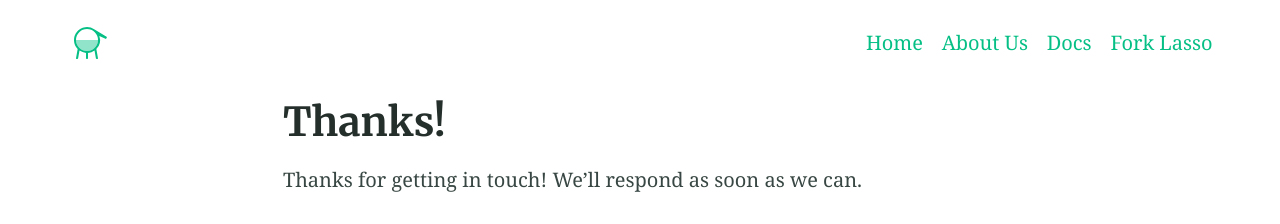
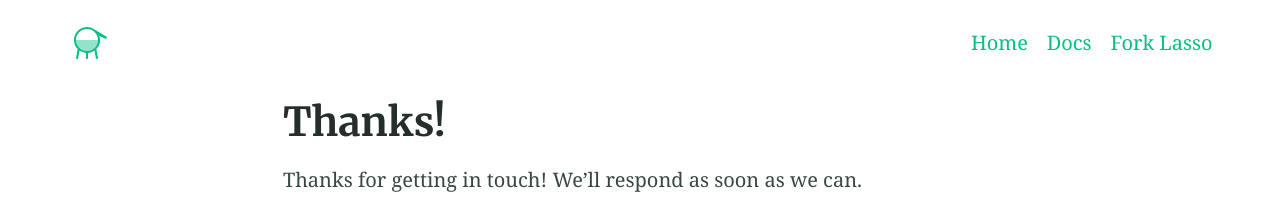
Before and after one commit to BlackOptimusPrime/the-lasso-website, a Jekyll site: the page built from thanks.md, in a window 1280 px wide. Shown: the top 224 px of the page. Built offline with Jekyll 4.4.1, drawn with Linux system fonts in a browser that asks for light colours.

Commit message:
Update _config.yml

```diff
--- a/_config.yml
+++ b/_config.yml
@@ -123,10 +123,10 @@ favicons: # Favicons are also used in the manifest file. Syntax is 'size: path'
 navigation_header:
 - title: Home
   url: /
-#- title: elements
+#- title: Elements
   #url: /elements/
-- title: About Us
-  url: /blog/
+#- title: Blog
+  #url: /blog/
 - title: Docs
   url: /categories/
 #- title: Search
```
